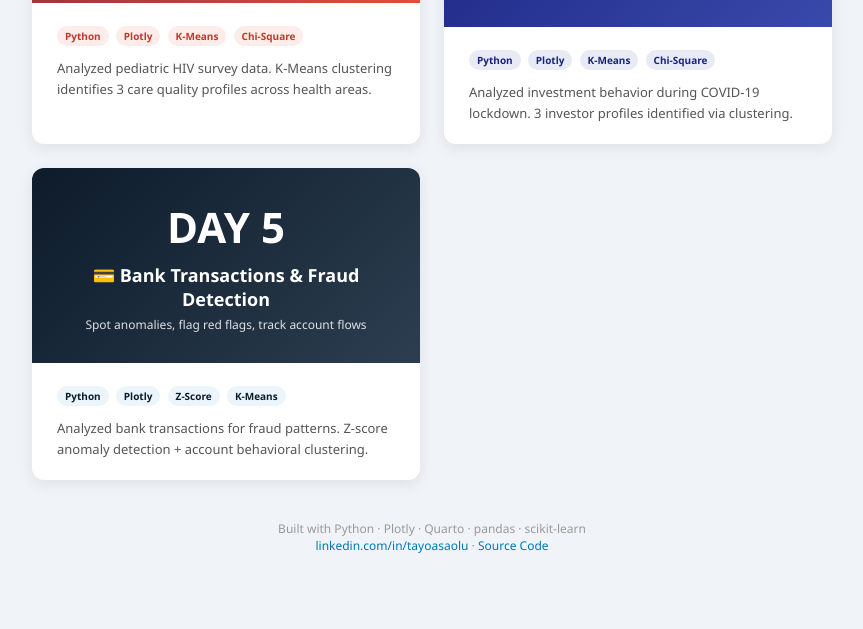
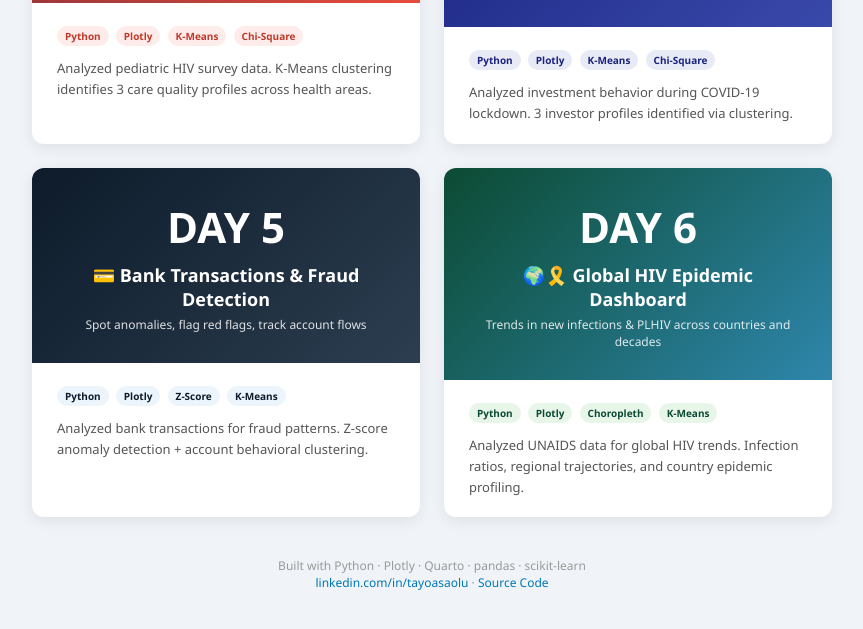
Before and after one commit to tayoasaolu/si-analytics-7d-challenge, a plain HTML site: page index.html in a window 1280 px wide. Shown: the part 788-1417 px from the top of the page, without its empty margins (208-1071 px from the left). Before the commit the page ends 1382 px from the top, so only its background shows below. Drawn offline with Linux system fonts and the light colour scheme.

Commit message:
SI Analytics 7-Day Challenge - Day 6 Dashboard

```diff
--- a/index.html
+++ b/index.html
@@ -189,6 +189,22 @@
         </div>
     </a>
 
+    <a href="day6/" class="card d6">
+        <div class="card-top" style="background:linear-gradient(135deg,#0C4B33,#2E86AB);">
+            <div class="day">DAY 6</div>
+            <h2>🌍🎗️ Global HIV Epidemic Dashboard</h2>
+            <p>Trends in new infections &amp; PLHIV across countries and decades</p>
+        </div>
+        <div class="card-body">
+            <span class="tag" style="background:#E8F5E9;color:#0C4B33;">Python</span>
+            <span class="tag" style="background:#E8F5E9;color:#0C4B33;">Plotly</span>
+            <span class="tag" style="background:#E8F5E9;color:#0C4B33;">Choropleth</span>
+            <span class="tag" style="background:#E8F5E9;color:#0C4B33;">K-Means</span>
+            <div class="desc">Analyzed UNAIDS data for global HIV trends.
+            Infection ratios, regional trajectories, and country epidemic profiling.</div>
+        </div>
+    </a>
+
 </div>
 
 <div class="footer">
```
